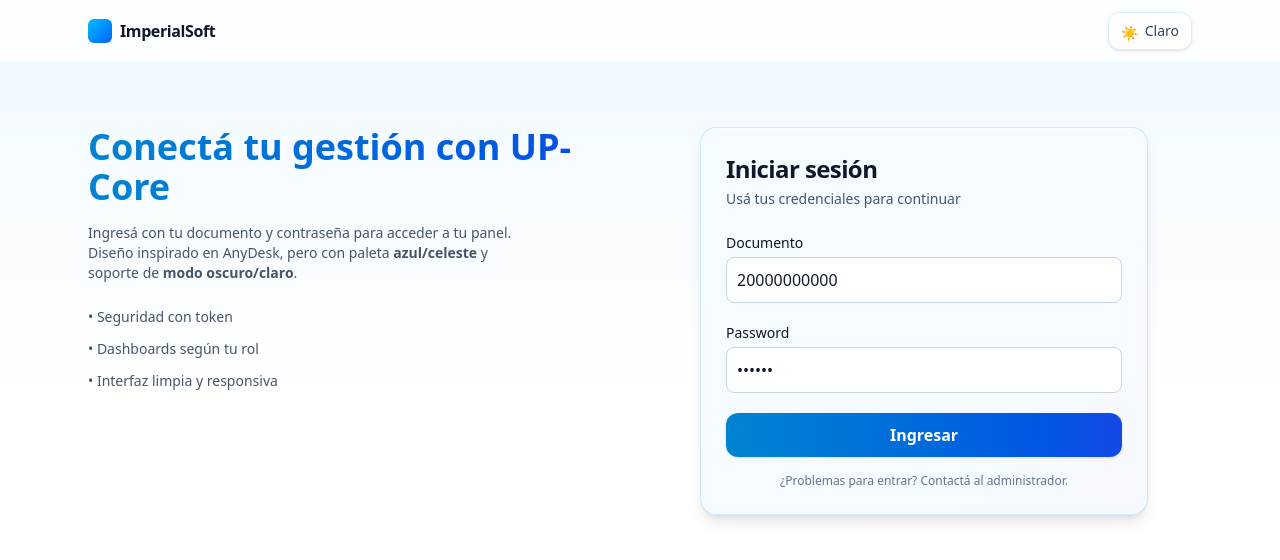
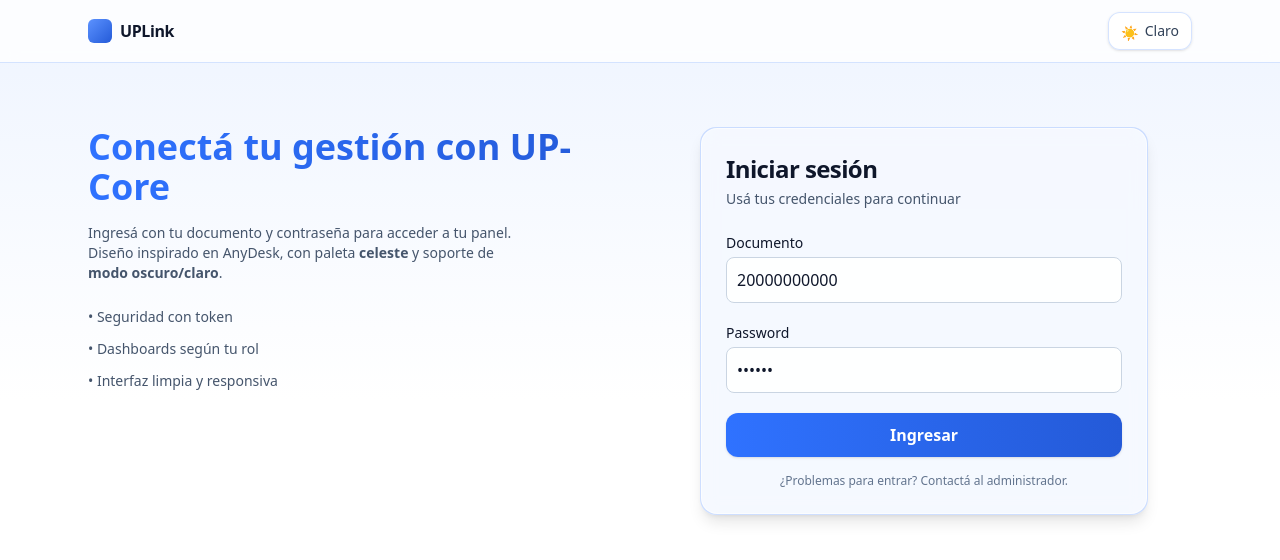
Before and after one commit to EstebanRsh/UP, a React (Vite) app in the folder frontend/: page /login in a window 1280 px wide. Shown: the top 560 px of the page. Built offline with nearby package versions, Linux system fonts and the light colour scheme; no server answers.

Commit message:
style(frontend): paleta celeste y dark-mode en header/login; ajuste cliente

```diff
--- a/frontend/src/components/AppHeader.tsx
+++ b/frontend/src/components/AppHeader.tsx
@@ -7,18 +7,16 @@ export default function AppHeader() {
   const nav = useNavigate();
 
   const onLogout = () => {
-    logout(); // limpia token + estado
-    nav("/login", { replace: true }); // redirige al login
+    logout();
+    nav("/login", { replace: true });
   };
 
   return (
-    <header className="sticky top-0 z-20 border-b border-sky-100/70 bg-white/80 backdrop-blur dark:border-slate-800 dark:bg-slate-900/70">
+    <header className="sticky top-0 z-20 border-b border-brand-200/60 bg-white/80 backdrop-blur dark:border-slate-800 dark:bg-slate-900/70">
       <div className="mx-auto flex max-w-6xl items-center justify-between px-4 py-3">
         <div className="flex items-center gap-2">
-          <div className="h-6 w-6 rounded-md bg-gradient-to-br from-sky-400 to-blue-600" />
-          <span className="text-base font-semibold tracking-tight">
-            ImperialSoft
-          </span>
+          <div className="h-6 w-6 rounded-md bg-gradient-to-br from-brand-400 to-brand-600" />
+          <span className="text-base font-semibold tracking-tight">UpLink</span>
         </div>
 
         <div className="flex items-center gap-2">
@@ -30,7 +28,7 @@ export default function AppHeader() {
           <ThemeToggle />
           <button
             onClick={onLogout}
-            className="rounded-xl border border-sky-200/60 bg-white/80 px-3 py-2 text-sm font-medium text-slate-700 shadow-sm backdrop-blur hover:bg-white active:scale-[.99] dark:border-slate-700/70 dark:bg-slate-900/70 dark:text-slate-200"
+            className="rounded-xl border border-brand-200/60 bg-white/80 px-3 py-2 text-sm font-medium text-slate-700 shadow-sm backdrop-blur hover:bg-white active:scale-[.99] dark:border-slate-700/70 dark:bg-slate-900/70 dark:text-slate-200"
           >
             Cerrar sesión
           </button>
--- a/frontend/src/components/ThemeToggle.tsx
+++ b/frontend/src/components/ThemeToggle.tsx
@@ -22,12 +22,10 @@ export default function ThemeToggle() {
     <button
       onClick={() => setDark((v) => !v)}
       title={dark ? "Cambiar a claro" : "Cambiar a oscuro"}
-      className="inline-flex items-center gap-2 rounded-xl border border-sky-200/60 bg-white/80 px-3 py-2 text-sm font-medium shadow-sm backdrop-blur hover:bg-white dark:border-slate-700/70 dark:bg-slate-900/70 dark:hover:bg-slate-900"
+      className="inline-flex items-center gap-2 rounded-xl border border-brand-200/60 bg-white/80 px-3 py-2 text-sm font-medium text-slate-700 shadow-sm backdrop-blur hover:bg-white dark:border-slate-700/70 dark:bg-slate-900/70 dark:text-slate-200"
     >
       <span className="h-4 w-4">{dark ? "🌙" : "☀️"}</span>
-      <span className="text-slate-700 dark:text-slate-200">
-        {dark ? "Oscuro" : "Claro"}
-      </span>
+      <span className="">{dark ? "Oscuro" : "Claro"}</span>
     </button>
   );
 }
--- a/frontend/src/index.css
+++ b/frontend/src/index.css
@@ -1,7 +1,60 @@
 @import "tailwindcss";
-/* extras opcionales */
+/* Dark mode por clase .dark (toggle) */
 @custom-variant dark (&:where(.dark, .dark *));
+
+/* ========= 1) COLORES DEL LOGO (fáciles de editar) =========
+   Si querés ajustar el tono/intensidad, cambiá SOLO estos hex.
+   brand-500 ≈ celeste principal del logo
+   brand-600 ≈ borde/sombra más intensa del logo
+*/
+:root {
+  --brand-50: #eef4ff; /* celeste casi blanco */
+  --brand-100: #dce8ff;
+  --brand-200: #b9d1ff;
+  --brand-300: #8eb4ff;
+  --brand-400: #5c92ff;
+  --brand-500: #2f72ff; /* principal */
+  --brand-600: #245ad8; /* más profundo (contorno) */
+
+  /* superficies por defecto */
+  --surface: #ffffff;
+  --ink: #0f172a; /* slate-900 */
+}
+
+/* En oscuro mantenemos el mismo “celeste de marca” pero
+   apenas más vibrante para que contraste mejor en fondo oscuro */
+:root.dark {
+  --surface: #0b1220; /* slate-950 aprox */
+  --ink: #e2e8f0; /* slate-200 */
+
+  --brand-400: #6a9cff;
+  --brand-500: #3f7dff;
+  --brand-600: #2a5fd1;
+}
+
+/* ========= 2) MAPEO A TAILWIND (brand-*) =========
+   Usarás bg-brand-500, text-brand-600, from-brand-400, etc.
+*/
+@theme {
+  --color-brand-50: var(--brand-50);
+  --color-brand-100: var(--brand-100);
+  --color-brand-200: var(--brand-200);
+  --color-brand-300: var(--brand-300);
+  --color-brand-400: var(--brand-400);
+  --color-brand-500: var(--brand-500);
+  --color-brand-600: var(--brand-600);
+
+  /* (opcionales para body, por si querés usarlos) */
+  --color-surface: var(--surface);
+  --color-surface-ink: var(--ink);
+}
+
+/* ========= 3) BASE SENCILLA ========= */
 @layer base {
+  html,
+  body {
+    @apply h-full;
+  }
   body {
     @apply antialiased;
   }
--- a/frontend/src/pages/Login.tsx
+++ b/frontend/src/pages/Login.tsx
@@ -33,37 +33,36 @@ export default function Login() {
   };
 
   return (
-    <div className="min-h-screen overflow-hidden bg-gradient-to-b from-sky-50 via-white to-white text-slate-900 dark:from-slate-950 dark:via-slate-950 dark:to-slate-900 dark:text-slate-100">
-      {/* barra superior tipo “hero” simple */}
-      <header className="relative z-10 border-b border-sky-100/70 bg-white/80 backdrop-blur dark:border-slate-800 dark:bg-slate-900/70">
+    <div className="min-h-screen overflow-hidden bg-gradient-to-b from-brand-50 via-white to-white text-slate-900 dark:from-slate-950 dark:via-slate-950 dark:to-slate-900 dark:text-slate-100">
+      {/* barra superior */}
+      <header className="relative z-10 border-b border-brand-200/60 bg-white/80 backdrop-blur dark:border-slate-800 dark:bg-slate-900/70">
         <div className="mx-auto flex max-w-6xl items-center justify-between px-6 py-3">
           <div className="flex items-center gap-2">
-            <div className="h-6 w-6 rounded-md bg-gradient-to-br from-sky-400 to-blue-600" />
+            <div className="h-6 w-6 rounded-md bg-gradient-to-br from-brand-400 to-brand-600" />
             <span className="text-base font-semibold tracking-tight">
-              ImperialSoft
+              UPLink
             </span>
           </div>
           <ThemeToggle />
         </div>
       </header>
 
-      {/* decoración de fondo sutil */}
+      {/* decoración de fondo */}
       <div className="pointer-events-none absolute inset-0 -z-10 opacity-50 blur-3xl">
-        <div className="mx-auto mt-[-6rem] h-[28rem] w-[28rem] rounded-full bg-sky-200/30 dark:bg-sky-800/20" />
+        <div className="mx-auto mt-[-6rem] h-[28rem] w-[28rem] rounded-full bg-brand-200/30 dark:bg-brand-600/20" />
       </div>
 
       {/* contenido */}
       <main className="mx-auto grid max-w-6xl grid-cols-1 gap-8 px-6 py-12 md:grid-cols-2 md:py-16">
-        {/* lado izquierdo: copy/branding */}
+        {/* copy/branding */}
         <section className="hidden md:block">
-          <h1 className="bg-gradient-to-r from-sky-600 to-blue-700 bg-clip-text text-4xl font-extrabold text-transparent dark:from-sky-400 dark:to-blue-400">
+          <h1 className="bg-gradient-to-r from-brand-500 to-brand-600 bg-clip-text text-4xl font-extrabold text-transparent dark:from-brand-400 dark:to-brand-500">
             Conectá tu gestión con UP-Core
           </h1>
           <p className="mt-4 max-w-md text-sm text-slate-600 dark:text-slate-300">
             Ingresá con tu documento y contraseña para acceder a tu panel.
-            Diseño inspirado en AnyDesk, pero con paleta{" "}
-            <strong>azul/celeste</strong> y soporte de{" "}
-            <strong>modo oscuro/claro</strong>.
+            Diseño inspirado en AnyDesk, con paleta <strong>celeste</strong> y
+            soporte de <strong>modo oscuro/claro</strong>.
           </p>
 
           <ul className="mt-6 space-y-3 text-sm text-slate-600 dark:text-slate-300">
@@ -73,9 +72,9 @@ export default function Login() {
           </ul>
         </section>
 
-        {/* card de login con efecto glass y borde degradado */}
+        {/* card login (glass + borde degradado) */}
         <section className="mx-auto w-full max-w-md">
-          <div className="rounded-2xl bg-gradient-to-br from-sky-200/70 to-blue-200/70 p-[1px] shadow-lg dark:from-sky-800/50 dark:to-blue-800/50">
+          <div className="rounded-2xl bg-gradient-to-br from-brand-200/70 to-brand-200/70 p-[1px] shadow-lg dark:from-brand-600/50 dark:to-brand-600/50">
             <div className="rounded-2xl border border-white/60 bg-white/80 p-6 backdrop-blur dark:border-slate-800/80 dark:bg-slate-900/70">
               <h2 className="text-2xl font-bold tracking-tight">
                 Iniciar sesión
@@ -88,7 +87,7 @@ export default function Login() {
                 <div>
                   <label className="block text-sm font-medium">Documento</label>
                   <input
-                    className="mt-1 w-full rounded-lg border border-slate-300 bg-white/90 p-2.5 outline-none ring-sky-500/0 transition focus:border-sky-400 focus:ring-2 focus:ring-sky-300 dark:border-slate-700 dark:bg-slate-950/50 dark:focus:border-sky-500 dark:focus:ring-sky-600/40"
+                    className="mt-1 w-full rounded-lg border border-slate-300 bg-white/90 p-2.5 outline-none transition focus:border-brand-500 focus:ring-2 focus:ring-brand-300 dark:border-slate-700 dark:bg-slate-950/50 dark:focus:border-brand-500 dark:focus:ring-brand-600/40"
                     value={documento}
                     onChange={(e) => setDocumento(e.target.value)}
                     placeholder="20000000000"
@@ -100,7 +99,7 @@ export default function Login() {
                   <label className="block text-sm font-medium">Password</label>
                   <input
                     type="password"
-                    className="mt-1 w-full rounded-lg border border-slate-300 bg-white/90 p-2.5 outline-none ring-sky-500/0 transition focus:border-sky-400 focus:ring-2 focus:ring-sky-300 dark:border-slate-700 dark:bg-slate-950/50 dark:focus:border-sky-500 dark:focus:ring-sky-600/40"
+                    className="mt-1 w-full rounded-lg border border-slate-300 bg-white/90 p-2.5 outline-none transition focus:border-brand-500 focus:ring-2 focus:ring-brand-300 dark:border-slate-700 dark:bg-slate-950/50 dark:focus:border-brand-500 dark:focus:ring-brand-600/40"
                     value={password}
                     onChange={(e) => setPassword(e.target.value)}
                     placeholder="••••••••"
@@ -111,7 +110,7 @@ export default function Login() {
                 <button
                   type="submit"
                   disabled={loading}
-                  className="group relative w-full overflow-hidden rounded-xl bg-gradient-to-r from-sky-600 to-blue-700 px-4 py-2.5 font-semibold text-white shadow-sm transition hover:from-sky-500 hover:to-blue-600 active:scale-[.99] disabled:opacity-60 dark:from-sky-500 dark:to-blue-600 dark:hover:from-sky-400 dark:hover:to-blue-500"
+                  className="group relative w-full overflow-hidden rounded-xl bg-gradient-to-r from-brand-500 to-brand-600 px-4 py-2.5 font-semibold text-white shadow-sm transition hover:from-brand-400 hover:to-brand-500 active:scale-[.99] disabled:opacity-60 dark:from-brand-500 dark:to-brand-600 dark:hover:from-brand-400 dark:hover:to-brand-500"
                 >
                   {loading ? "Ingresando…" : "Ingresar"}
                   <span
--- a/frontend/src/pages/dashboard/Cliente.tsx
+++ b/frontend/src/pages/dashboard/Cliente.tsx
@@ -1,8 +1,10 @@
 export default function Cliente() {
   return (
-    <div className="p-6">
+    <div className="mx-auto max-w-6xl p-6">
       <h2 className="text-2xl font-bold">Dashboard · Cliente</h2>
-      <p className="text-sm text-gray-600">Resumen de cuenta y contratos.</p>
+      <p className="text-sm text-slate-600 dark:text-slate-300">
+        Resumen de cuenta y contratos.
+      </p>
     </div>
   );
 }
```
